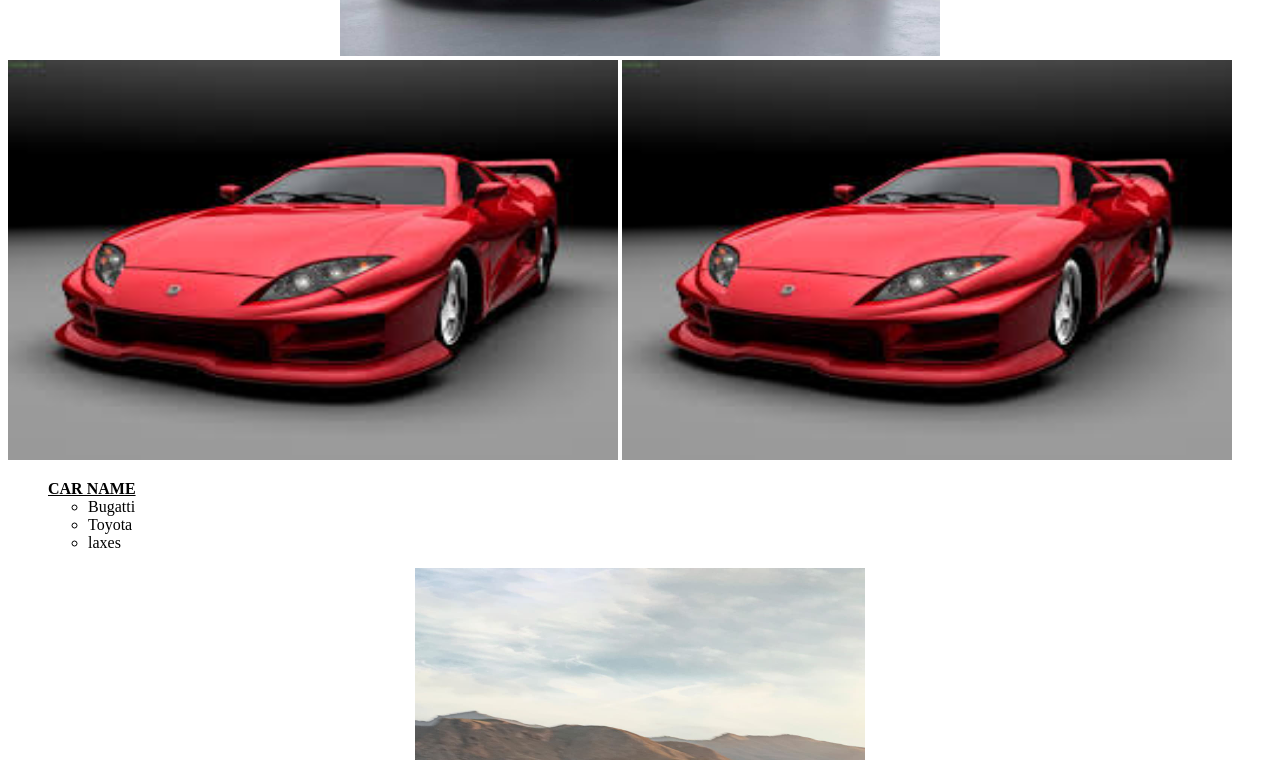
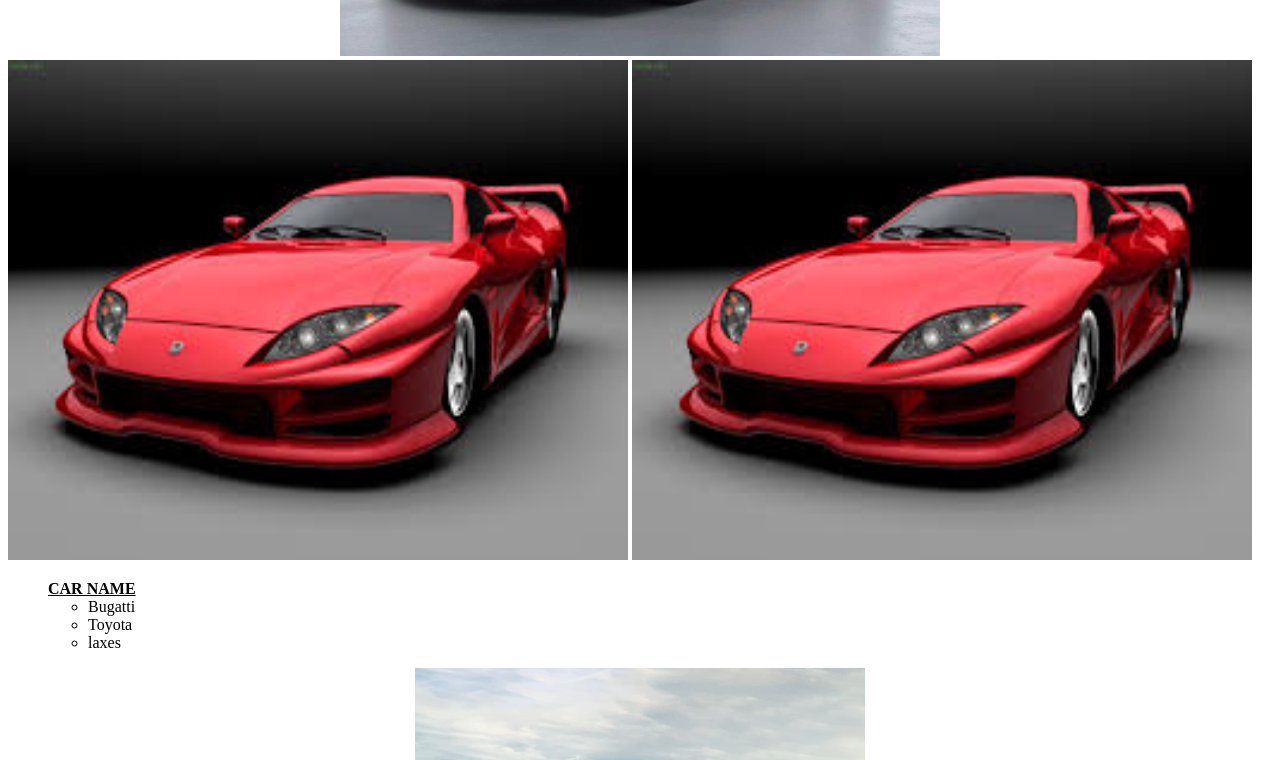
Before and after one commit to QadeerAhmed678/assignment-complate, a plain HTML site: page images/index.html in a window 1280 px wide. Shown: the part 623-1383 px from the top of the page. Drawn offline with Linux system fonts and the light colour scheme.

Commit message:
update code

```diff
--- a/images/index.html
+++ b/images/index.html
@@ -16,8 +16,10 @@
         sequi illo deleniti earum beatae accusamus iusto rerum. Assumenda, vel.</P>
 </u></b>
       <center><img src="./assets/images/wight bugati.jpg" alt="red car" width="600" height="350"></center>
-    <img src="./assets/images/red car.jpg" alt="red car" width="610" height="400">
-    <img src="./assets/images/red car.jpg" alt="red car" width="610" height="400">
+    <img src="./assets/images/red car.jpg" alt="red car" width="620" height="500">
+
+
+    <img src="./assets/images/red car.jpg" alt="red car" width="620" height="500">
     <ol type="A">
         <b><u>CAR NAME</u></b>
         <ul >
```
Also changed, not shown: periodictable/preiodic_table.html.html (+1 -2 lines).
